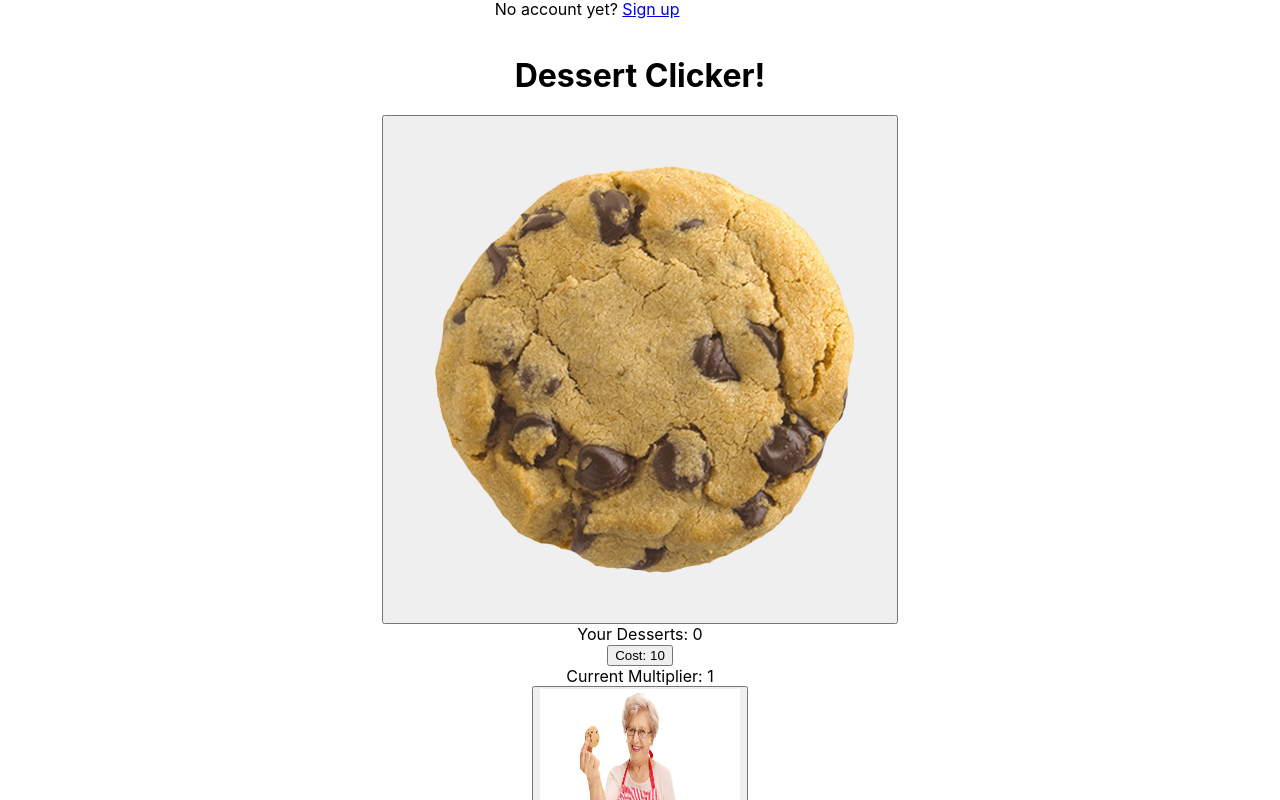
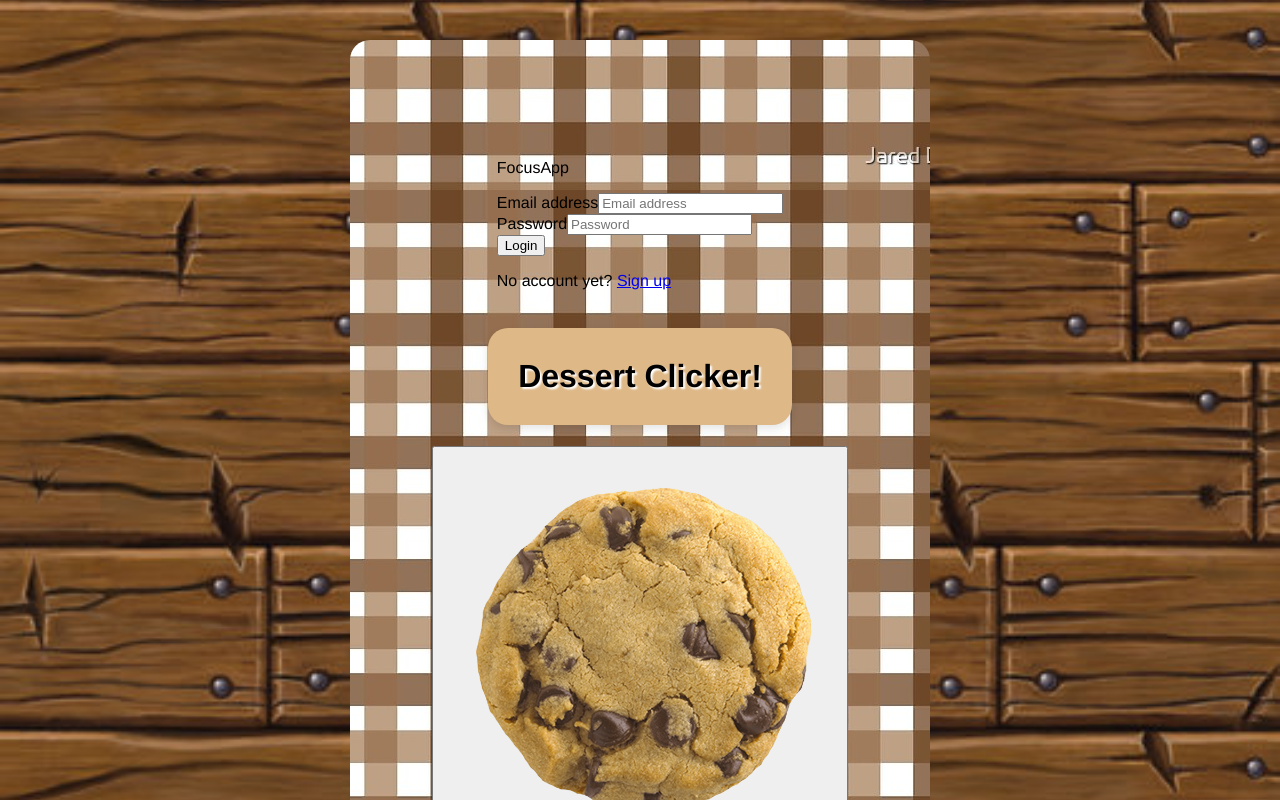
Before and after one commit to cnachurs/Project3Application, a React (Create React App) app in the folder dessert_clicker/: page /Login in a window 1280 px wide. Shown: the top 800 px of the page. Built offline with nearby package versions, Linux system fonts and the light colour scheme.

Commit message:
Added background images

```diff
--- a/dessert_clicker/src/App.css
+++ b/dessert_clicker/src/App.css
@@ -1,22 +1,77 @@
+body {
+  margin: 0;
+  font-family:'Franklin Gothic Medium', 'Arial Narrow', Arial, sans-serif;
+  background: url('./Wood_plank.jpg') center center fixed;
+  display: flex;
+  flex-direction: column;
+  align-items: center;
+  justify-content: flex-start;
+  height: 150vh;
+  background-size: cover;
+  padding: 40px;
+  border-radius: 100px;
+}
 
 .App {
     display: flex;
     flex-direction: column;
     align-items: center;
     justify-content: center;
-    height: 100vh;
+    height: 140vh;
+    width: 60vh;
+    font-family:'Franklin Gothic Medium', 'Arial Narrow', Arial, sans-serif;
+    margin: 200px 20px 10000 0px; /* Adjust margin for spacing */
+    margin-bottom: 100x;
+    color: black;
+    padding: 50px;
+    border-radius: 20px; /* Rounded corners */
+    text-align: left; /* Center the text */
+    size:30 em;
+    background: url('./Brown\ picnic\ cloth.jpg') center center fixed;
+
+
+
   }
 
   .Title {
-    font-size: 2em;
-    margin-bottom: 20px;
+
+     font-family:'Franklin Gothic Medium', 'Arial Narrow', Arial, sans-serif;
+    margin: 200px 20px 10000 0px; /* Adjust margin for spacing */
+    margin-bottom: 100x;
+    color: black;
+     background-color: burlywood; /* #d6001c; White background with opacity */
+    text-shadow: 2px 2px 2px white; /* Add a subtle white shadow */
+    padding: 30px;
+    border-radius: 20px; /* Rounded corners */
+    box-shadow: 0 4px 8px rgba(0, 0, 0, 0.1); /* Add a subtle box shadow */
+    text-align: left; /* Center the text */
+
   }
 
   .Cookie {
     text-align: center;
+    width: 60px;
+    height: 60px;
+    overflow: hidden; /* Clip the content to the border-radius */
+    border-radius: 50%;
+    cursor: pointer;
+    transition: transform 0.3s ease-in-out;
+    margin-top: 0px;
+
   }
 
   .Cookie img {
-    width: 5px;
+    width: 100%;
+    height: 100%;
+    object-fit: cover;
+    border-radius: 50%;
     cursor: pointer;
+    transition: transform 0.3s ease-in-out;
+    margin-top: 10px;
+
   }
+
+/* Add hover effect to the cookie image */
+.Cookie img:hover {
+  transform: scale(1.1);
+}
--- a/dessert_clicker/src/App.js
+++ b/dessert_clicker/src/App.js
@@ -65,7 +65,7 @@ return(
     </Router>
     <h1 className='Title'>Dessert Clicker!</h1>
     <div>
-    <button onClick={handleDessertClicks}><img src={cookie} alt = 'Cookie' className='Cookie' style={{width:'500px', height:'500px'}}/></button>
+    <button onClick={handleDessertClicks}><img src={cookie} alt = 'Cookie' className='Cookie' style={{width:'400px', height:'400px'}}/></button>
     </div>
     <div>
     <text>Your Desserts: {dessert}</text>
```
Also changed, not shown: dessert_clicker/src/Brown picnic cloth.jpg (added), dessert_clicker/src/Wood_plank.jpg (added).
